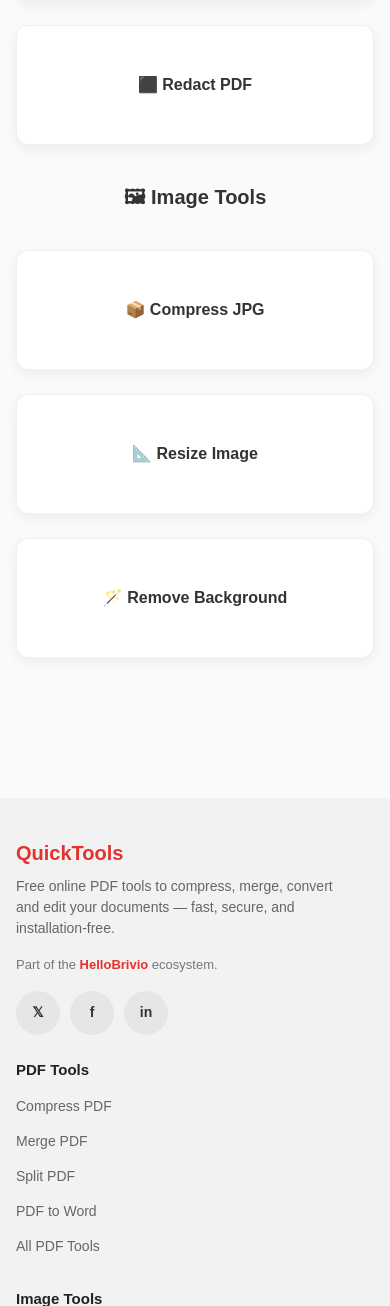
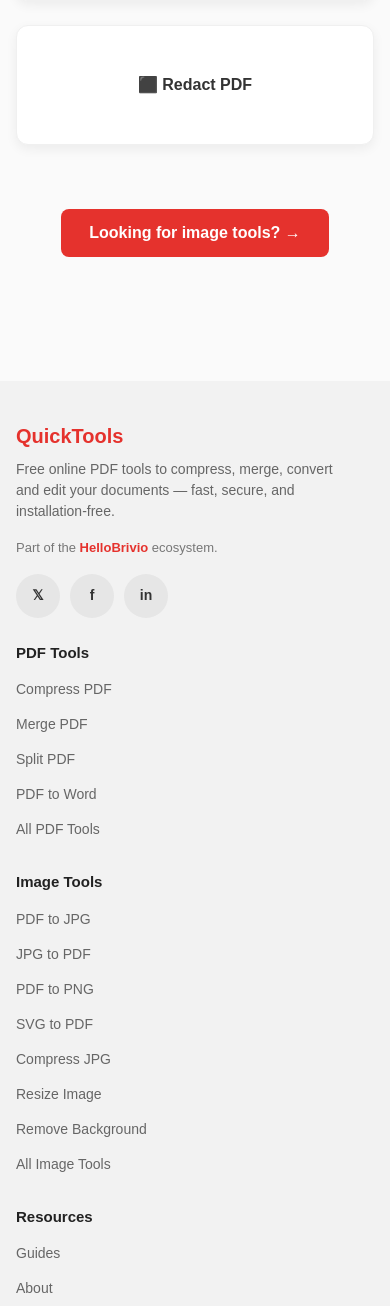
Before and after one commit to dani2188/QuickPDFTool, a Flask app: page /pdf-tools in a window 390 px wide. Shown: the part 4422-5728 px from the top of the page. Run offline with Flask 3, Linux system fonts and the light colour scheme; some libraries are stand-ins or nearby versions.

Commit message:
Give image tools their own hub page instead of living on /pdf-tools
Adds /image-tools, mirroring the /pdf-tools listing pattern (Resize
Image, Compress JPG, Remove Background). Removes the "Image Tools"
section that was tacked onto the bottom of /pdf-tools and replaces it
with a cross-link to the new page, plus a reverse cross-link back to
/pdf-tools.

Repoints the top nav's "Image Tools" link (desktop + mobile) from
/resize-image straight to the new hub, and adds an "All Image Tools"
link to the footer's Image Tools column to match the existing "All
PDF Tools" pattern. Added to sitemap.xml.

Co-Authored-By: Claude Sonnet 5 <noreply@anthropic.com>

```diff
--- a/app.py
+++ b/app.py
@@ -914,6 +914,10 @@ def add_page_numbers():
 def pdf_tools():
     return render_template("pdf_tools.html")
 
+@app.route("/image-tools")
+def image_tools():
+    return render_template("image_tools.html")
+
 @app.route("/sitemap.xml")
 def sitemap():
     return send_file("sitemap.xml", mimetype="application/xml")
--- a/sitemap.xml
+++ b/sitemap.xml
@@ -8,6 +8,10 @@
 
 <url>
 <loc>https://hellobrivio.com/pdf-tools</loc>
+</url>
+
+<url>
+<loc>https://hellobrivio.com/image-tools</loc>
 </url>
 
 <url>
--- a/templates/base.html
+++ b/templates/base.html
@@ -75,7 +75,7 @@
         <nav class="nav-desktop" aria-label="Primary">
           <a href="/">Home</a>
           <a href="/pdf-tools">PDF Tools</a>
-          <a href="/resize-image">Image Tools</a>
+          <a href="/image-tools">Image Tools</a>
           <a href="/blog">Guides</a>
           <a href="/about">About</a>
         </nav>
@@ -101,7 +101,7 @@
       <button class="nav-close" id="navClose" aria-label="Close menu">&times;</button>
       <a href="/">Home</a>
       <a href="/pdf-tools">PDF Tools</a>
-      <a href="/resize-image">Image Tools</a>
+      <a href="/image-tools">Image Tools</a>
       <a href="/blog">Guides</a>
       <a href="/about">About</a>
     </nav>
@@ -140,6 +140,7 @@
           <a href="/compress-jpg">Compress JPG</a>
           <a href="/resize-image">Resize Image</a>
           <a href="/remove-background">Remove Background</a>
+          <a href="/image-tools">All Image Tools</a>
         </div>
 
         <div class="footer-col">
--- a/templates/pdf_tools.html
+++ b/templates/pdf_tools.html
@@ -67,14 +67,8 @@ online. {% endblock %} {% block content %}
   <a href="/redact-pdf" class="tool-card">⬛ Redact PDF</a>
 </div>
 
-<!-- Image Tools -->
-
-<h2 class="tools-section">🖼 Image Tools</h2>
-
-<div class="tools-grid">
-  <a href="/compress-jpg" class="tool-card">📦 Compress JPG</a>
-  <a href="/resize-image" class="tool-card">📐 Resize Image</a>
-  <a href="/remove-background" class="tool-card">🪄 Remove Background</a>
+<div class="browse-tools">
+  <a href="/image-tools" class="main-btn">Looking for image tools? →</a>
 </div>
 
 {% endblock %}
```
Also changed, not shown: templates/image_tools.html (added, +22 -0 lines).
